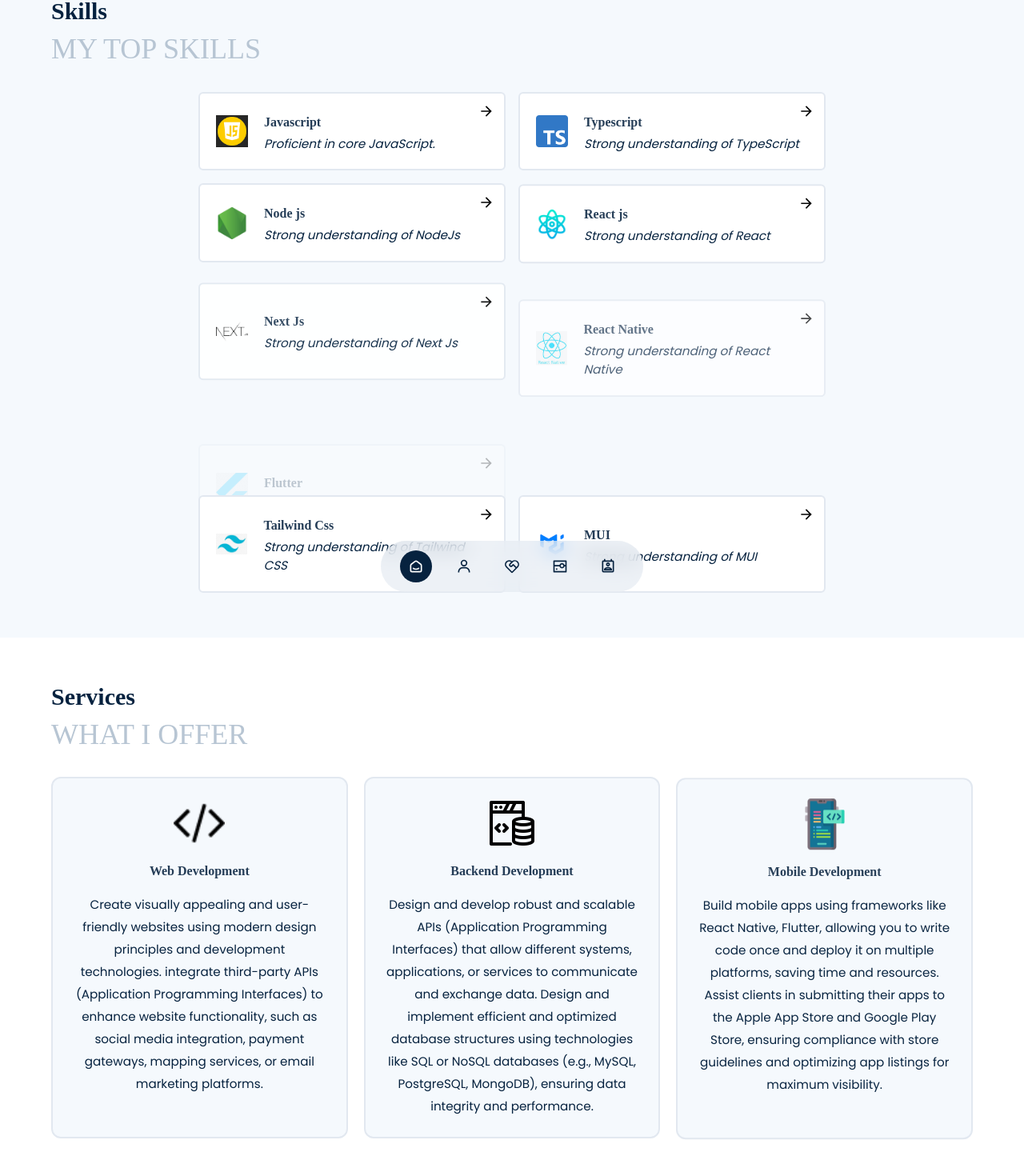
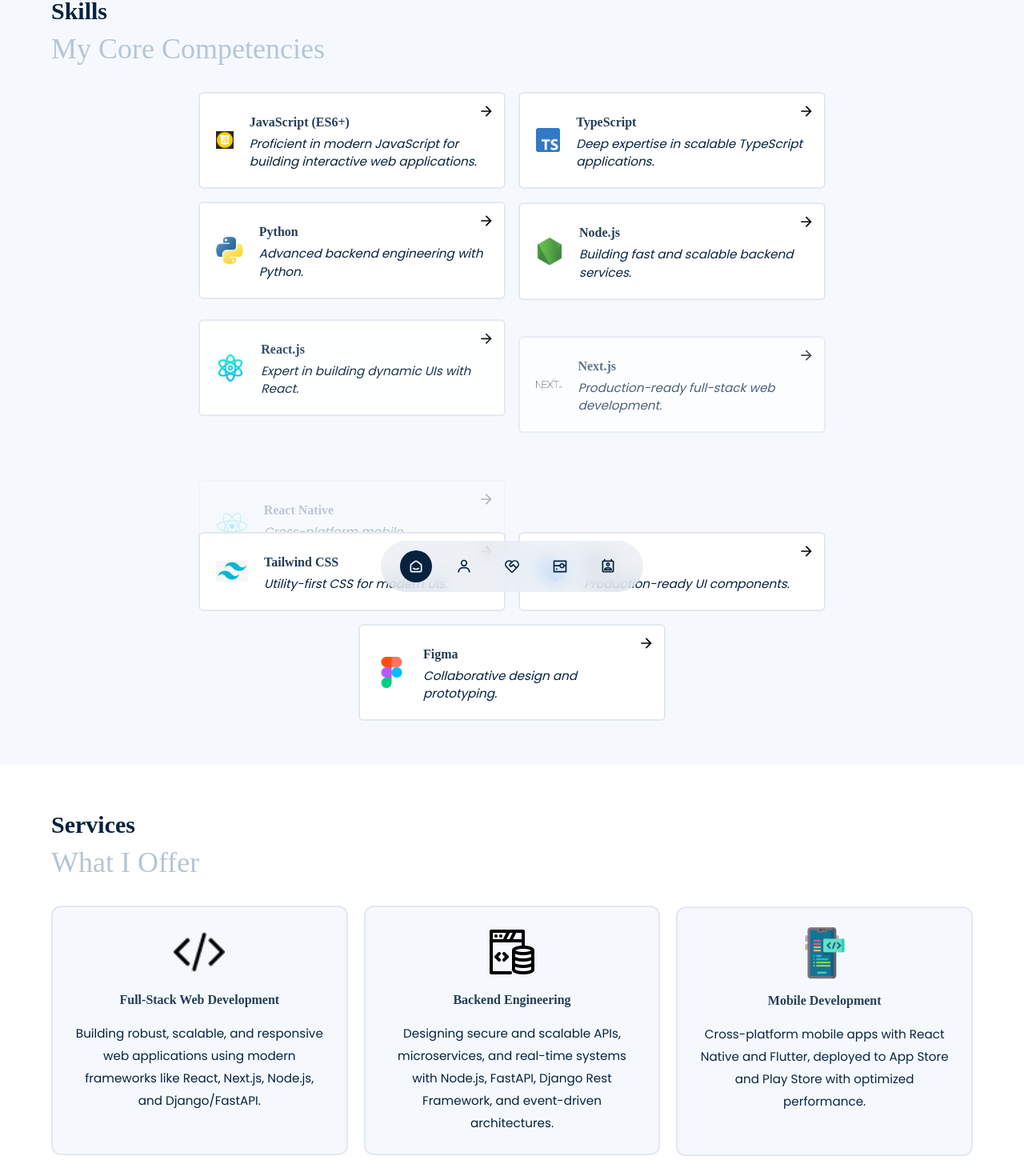
Before and after one commit to gechderib/portfolio, a React (Vite) app: page / in a window 1280 px wide. Shown: the part 860-2330 px from the top of the page at 80% size. Built offline with nearby package versions, Linux system fonts and the light colour scheme; a web font is replaced by a local one.

Commit message:
Update Content.js

```diff
--- a/src/Content.js
+++ b/src/Content.js
@@ -1,6 +1,8 @@
-// import images
-// import Hero_person from "./assets/images/Hero/person.png";
-// import Hero_person from "./assets/images/Hero/gech1.png";
+// =============================
+// Portfolio Content Configuration
+// =============================
+
+// Import images
 import Hero_person from "./assets/images/Hero/gech1.png";
 
 import figma from "./assets/images/Skills/figma.png";
@@ -16,6 +18,7 @@
 import js from "./assets/images/Skills/js.png";
 import mui from "./assets/images/Skills/mui.png";
 import tail from "./assets/images/Skills/tail.jpg";
+
 import services_logo1 from "./assets/images/Services/logo1.png";
 import services_logo2 from "./assets/images/Services/mob.png";
 import services_logo3 from "./assets/images/Services/back.png";
@@ -32,12 +35,11 @@
 import avatar1 from "./assets/images/Testimonials/avatar1.png";
 import avatar2 from "./assets/images/Testimonials/avatar2.png";
 import avatar3 from "./assets/images/Testimonials/avatar3.png";
-import avatar4 from "./assets/images/Testimonials/avatar4.png";
 
 import Hireme_person from "./assets/images/Hireme/person.png";
 import Hireme_person2 from "./assets/images/Hireme/person2.png";
 
-// import icons from react-icons
+// Icons
 import { GrMail } from "react-icons/gr";
 import { MdArrowForward, MdCall } from "react-icons/md";
 import { BsInstagram } from "react-icons/bs";
@@ -48,282 +50,257 @@
 
 export const content = {
   nav: [
-    {
-      link: "#home",
-      icon: TbSmartHome,
-    },
-    {
-      link: "#skills",
-      icon: BiUser,
-    },
-    {
-      link: "#services",
-      icon: RiServiceLine,
-    },
-    {
-      link: "#projects",
-      icon: RiProjectorLine,
-    },
-    {
-      link: "#contact",
-      icon: MdOutlinePermContactCalendar,
-    },
+    { link: "#home", icon: TbSmartHome },
+    { link: "#skills", icon: BiUser },
+    { link: "#services", icon: RiServiceLine },
+    { link: "#projects", icon: RiProjectorLine },
+    { link: "#contact", icon: MdOutlinePermContactCalendar },
   ],
+
   hero: {
-    title: "Full Stack Developer",
+    title: "Full-Stack Software Engineer",
     firstName: "Getachew",
-    LastName: "Derib",
+    lastName: "Derib",
     btnText: "Hire Me",
     image: Hero_person,
     hero_content: [
       {
         count: "4+",
-        text: "Years of Experinse in fullstack development",
+        text: "Years of experience in software engineering and full-stack development",
       },
       {
         count: "10+",
-        text: "Projects Worked in my career",
+        text: "Projects delivered across web, mobile, and backend platforms",
       },
     ],
   },
+
   skills: {
     title: "Skills",
-    subtitle: "MY TOP SKILLS",
+    subtitle: "My Core Competencies",
     skills_content: [
       {
-        name: "Javascript",
-        para: "Proficient in core JavaScript.",
+        name: "JavaScript (ES6+)",
+        para: "Proficient in modern JavaScript for building interactive web applications.",
         logo: js,
         skills: {
-          "skill1":"Experience with JavaScript frameworks/libraries such as React, Angular, or Vue.js.",
-          "skill2":"Strong understanding of asynchronous programming and Promises.",
-          "skill3":"Knowledge of ES6+ features and modern JavaScript best practices.",
-          "skill4":"Familiarity with front-end technologies like HTML5 and CSS3.",
-          "skill5":"Experience with server-side JavaScript using Node.js.",
-          "skill6":"Understanding of RESTful APIs and AJAX for data retrieval and manipulation.",
-        }
+          skill1: "Strong understanding of ES6+ features and asynchronous programming.",
+          skill2: "Experience with frameworks like React, Vue.js, and Node.js.",
+          skill3: "RESTful API consumption and AJAX data handling.",
+          skill4: "Frontend integration with HTML5 and CSS3.",
+          skill5: "Optimized DOM manipulation and state management.",
+        },
       },
       {
-        name: "Typescript",
-        para: "Strong understanding of TypeScript",
+        name: "TypeScript",
+        para: "Deep expertise in scalable TypeScript applications.",
         logo: ts,
         skills: {
-          "skill1":"Proficient in using TypeScript with JavaScript frameworks/libraries such as React, Angular, or Vue.js..",
-          "skill2":"Experience with TypeScript's static typing system and type annotations.",
-          "skill3":"Knowledge of ES6+ features and modern JavaScript best practices.",
-          "skill4":" Knowledge of TypeScript decorators and their usage in frameworks like Angular",
-          "skill5":"Familiarity with TypeScript interfaces and type definitions.",
-          "skill6":"Understanding of TypeScript's support for modern ECMAScript features.",
-        }
+          skill1: "Static typing, interfaces, generics, and decorators.",
+          skill2: "Applied in large-scale React and Next.js projects.",
+          skill3: "Strong type safety for backend services with Node.js.",
+          skill4: "Improved maintainability and developer productivity.",
+        },
       },
-
       {
-        name: "Node js",
-        para: "Strong understanding of NodeJs",
+        name: "Python",
+        para: "Advanced backend engineering with Python.",
+        logo: python,
+        skills: {
+          skill1: "Building APIs with FastAPI and Django Rest Framework.",
+          skill2: "Data processing and pipeline automation.",
+          skill3: "Integration with relational and NoSQL databases.",
+          skill4: "Secure authentication, authorization, and middleware development.",
+        },
+      },
+      {
+        name: "Node.js",
+        para: "Building fast and scalable backend services.",
         logo: nodejs,
         skills: {
-          "skill1":"Familiarity with the core modules provided by Node.js, such as fs, http, and path",
-          "skill2":"Express.js is a popular web application framework for Node.js.",
-          "skill3":"Node.js can work with various databases, such as MongoDB, MySQL, and PostgreSQL.",
-          "skill4":"RESTful APIs: Building and consuming RESTful APIs is a common use case for Node.js.",
-          "skill5":"Experience with server-side JavaScript using Node.js.",
-          "skill6":"Understanding of RESTful APIs and AJAX for data retrieval and manipulation.",
-        }
+          skill1: "RESTful APIs and GraphQL APIs using Express.js.",
+          skill2: "Real-time applications with WebSockets.",
+          skill3: "Database integration with MongoDB, PostgreSQL, MySQL.",
+          skill4: "Event-driven architecture and microservices.",
+        },
       },
       {
-        name: "React js",
-        para: "Strong understanding of React",
+        name: "React.js",
+        para: "Expert in building dynamic UIs with React.",
         logo: reactjs,
         skills: {
-          "skill1":"Experience with JavaScript frameworks/libraries such as React, Angular, or Vue.js.",
-          "skill2":"Strong understanding of asynchronous programming and Promises.",
-          "skill3":"Knowledge of ES6+ features and modern JavaScript best practices.",
-          "skill4":"Familiarity with front-end technologies like HTML5 and CSS3.",
-          "skill5":"Experience with server-side JavaScript using Node.js.",
-          "skill6":"Understanding of RESTful APIs and AJAX for data retrieval and manipulation.",
-        }
+          skill1: "State management with Redux, Zustand, and React Query.",
+          skill2: "Component-driven development and reusable UI patterns.",
+          skill3: "Integration with APIs and real-time data sources.",
+          skill4: "Performance optimization and code-splitting.",
+        },
       },
       {
-        name: "Next Js",
-        para: "Strong understanding of Next Js",
+        name: "Next.js",
+        para: "Production-ready full-stack web development.",
         logo: next,
         skills: {
-          "skill1":"Experience with JavaScript frameworks/libraries such as React, Angular, or Vue.js.",
-          "skill2":"Strong understanding of asynchronous programming and Promises.",
-          "skill3":"Knowledge of ES6+ features and modern JavaScript best practices.",
-          "skill4":"Familiarity with front-end technologies like HTML5 and CSS3.",
-          "skill5":"Experience with server-side JavaScript using Node.js.",
-          "skill6":"Understanding of RESTful APIs and AJAX for data retrieval and manipulation.",
-        }
+          skill1: "Server-side rendering (SSR) and static site generation (SSG).",
+          skill2: "API routes for backend integration.",
+          skill3: "Optimized performance and SEO-friendly web apps.",
+        },
       },
       {
         name: "React Native",
-        para: "Strong understanding of React Native",
+        para: "Cross-platform mobile development.",
         logo: native,
         skills: {
-          "skill1":"Experience with JavaScript frameworks/libraries such as React, Angular, or Vue.js.",
-          "skill2":"Strong understanding of asynchronous programming and Promises.",
-          "skill3":"Knowledge of ES6+ features and modern JavaScript best practices.",
-          "skill4":"Familiarity with front-end technologies like HTML5 and CSS3.",
-          "skill5":"Experience with server-side JavaScript using Node.js.",
-          "skill6":"Understanding of RESTful APIs and AJAX for data retrieval and manipulation.",
-        }
+          skill1: "iOS and Android apps with shared codebase.",
+          skill2: "Integration with native APIs and third-party libraries.",
+          skill3: "Push notifications and authentication flows.",
+        },
       },
       {
         name: "Flutter",
-        para: "Strong understanding of Flutter",
+        para: "Cross-platform app development with Dart.",
         logo: flutter,
         skills: {
-          "skill1":"Experience with JavaScript frameworks/libraries such as React, Angular, or Vue.js.",
-          "skill2":"Strong understanding of asynchronous programming and Promises.",
-          "skill3":"Knowledge of ES6+ features and modern JavaScript best practices.",
-          "skill4":"Familiarity with front-end technologies like HTML5 and CSS3.",
-          "skill5":"Experience with server-side JavaScript using Node.js.",
-          "skill6":"Understanding of RESTful APIs and AJAX for data retrieval and manipulation.",
-        }
+          skill1: "High-performance UI with customizable widgets.",
+          skill2: "Multi-platform deployment with single codebase.",
+          skill3: "Integration with REST and GraphQL APIs.",
+        },
+      },
+      {
+        name: "Tailwind CSS",
+        para: "Utility-first CSS for modern UIs.",
+        logo: tail,
+        skills: {
+          skill1: "Responsive and adaptive web design.",
+          skill2: "Rapid UI prototyping.",
+          skill3: "Custom themes and design consistency.",
+        },
+      },
+      {
+        name: "MUI",
+        para: "Production-ready UI components.",
+        logo: mui,
+        skills: {
+          skill1: "Material Design implementation.",
+          skill2: "Customizable UI for enterprise apps.",
+          skill3: "Integration with React and Next.js.",
+        },
       },
       {
         name: "Figma",
-        para: "Strong understanding of Figma Design",
+        para: "Collaborative design and prototyping.",
         logo: figma,
         skills: {
-          "skill1":"Experience with JavaScript frameworks/libraries such as React, Angular, or Vue.js.",
-          "skill2":"Strong understanding of asynchronous programming and Promises.",
-          "skill3":"Knowledge of ES6+ features and modern JavaScript best practices.",
-          "skill4":"Familiarity with front-end technologies like HTML5 and CSS3.",
-          "skill5":"Experience with server-side JavaScript using Node.js.",
-          "skill6":"Understanding of RESTful APIs and AJAX for data retrieval and manipulation.",
-        }
-      },
-
-      {
-        name: "Tailwind Css",
-        para: "Strong understanding of Tailwind CSS",
-        logo: tail,
-        skills: {
-          "skill1":"Experience with JavaScript frameworks/libraries such as React, Angular, or Vue.js.",
-          "skill2":"Strong understanding of asynchronous programming and Promises.",
-          "skill3":"Knowledge of ES6+ features and modern JavaScript best practices.",
-          "skill4":"Familiarity with front-end technologies like HTML5 and CSS3.",
-          "skill5":"Experience with server-side JavaScript using Node.js.",
-          "skill6":"Understanding of RESTful APIs and AJAX for data retrieval and manipulation.",
-        }
-      },
-      {
-        name: "MUI",
-        para: "Strong understanding of MUI",
-        logo: mui,
-        skills: {
-          "skill1":"Experience with JavaScript frameworks/libraries such as React, Angular, or Vue.js.",
-          "skill2":"Strong understanding of asynchronous programming and Promises.",
-          "skill3":"Knowledge of ES6+ features and modern JavaScript best practices.",
-          "skill4":"Familiarity with front-end technologies like HTML5 and CSS3.",
-          "skill5":"Experience with server-side JavaScript using Node.js.",
-          "skill6":"Understanding of RESTful APIs and AJAX for data retrieval and manipulation.",
-        }
+          skill1: "Wireframing and UI/UX design.",
+          skill2: "Interactive prototypes for web and mobile.",
+          skill3: "Handoff to developers with design tokens.",
+        },
       },
     ],
     icon: MdArrowForward,
   },
+
   services: {
     title: "Services",
-    subtitle: "WHAT I OFFER",
+    subtitle: "What I Offer",
     service_content: [
       {
-        title: "Web Development",
-        para: "Create visually appealing and user-friendly websites using modern design principles and development technologies. integrate third-party APIs (Application Programming Interfaces) to enhance website functionality, such as social media integration, payment gateways, mapping services, or email marketing platforms.",
+        title: "Full-Stack Web Development",
+        para: "Building robust, scalable, and responsive web applications using modern frameworks like React, Next.js, Node.js, and Django/FastAPI.",
         logo: services_logo1,
       },
       {
-        title: "Backend Development",
-        para: "Design and develop robust and scalable APIs (Application Programming Interfaces) that allow different systems, applications, or services to communicate and exchange data. Design and implement efficient and optimized database structures using technologies like SQL or NoSQL databases (e.g., MySQL, PostgreSQL, MongoDB), ensuring data integrity and performance. ",
+        title: "Backend Engineering",
+        para: "Designing secure and scalable APIs, microservices, and real-time systems with Node.js, FastAPI, Django Rest Framework, and event-driven architectures.",
         logo: services_logo3,
       },
       {
         title: "Mobile Development",
-        para: "Build mobile apps using frameworks like React Native, Flutter, allowing you to write code once and deploy it on multiple platforms, saving time and resources. Assist clients in submitting their apps to the Apple App Store and Google Play Store, ensuring compliance with store guidelines and optimizing app listings for maximum visibility.",
+        para: "Cross-platform mobile apps with React Native and Flutter, deployed to App Store and Play Store with optimized performance.",
         logo: services_logo2,
       },
-
     ],
   },
+
   Projects: {
     title: "Projects",
-    subtitle: "MY CREATION",
+    subtitle: "Highlighted Work",
     image: person_project,
     project_content: [
       {
-        title: "Digital Marketing",
+        title: "Digital Marketing Website",
         image: project1,
-        link:"https://shemeta.netlify.app/"
+        link: "https://shemeta.netlify.app/",
       },
       {
         title: "Kacha App",
         image: project2,
-        link:"https://play.google.com/store/search?q=kacha&c=apps"
+        link: "https://play.google.com/store/search?q=kacha&c=apps",
       },
-            {
-        title: "Dire Mfi",
-        image: project2,
-        link:"https://play.google.com/store/search?q=dire+mfi&c=apps"
+      {
+        title: "Dire MFI",
+        image: project6,
+        link: "https://play.google.com/store/search?q=dire+mfi&c=apps",
       },
       {
         title: "Portfolio",
         image: project7,
-        link:"https://github.com/gechderib/portfolio.git"
+        link: "https://github.com/gechderib/portfolio.git",
       },
       {
         title: "Hospital Management System",
         image: project4,
-        link:"https://github.com/SolomonKassahun/-front-end-with-browser-local-storage-Hospital-Mangment-System.git"
+        link: "https://github.com/SolomonKassahun/-front-end-with-browser-local-storage-Hospital-Mangment-System.git",
       },
       {
         title: "Dating App",
         image: project5,
-        link:"https://github.com/gechderib/Dating_app_RustPlusApi.git"
+        link: "https://github.com/gechderib/Dating_app_RustPlusApi.git",
       },
       {
-        title: "Maintenance",
+        title: "Maintenance Platform",
         image: project3,
-        link:"https://github.com/gechderib/Maintenance_Nodejs_Backend.git"
+        link: "https://github.com/gechderib/Maintenance_Nodejs_Backend.git",
       },
     ],
   },
+
   Testimonials: {
     title: "Testimonials",
-    subtitle: "MY CLIENT REVIEWS",
+    subtitle: "Client Feedback",
     testimonials_content: [
       {
         review:
-          "“Getachew listened to my ideas and incorporated them well into the content, he worked hard to deliver quality Development services for my websites. Great communication, great skills, project finished way ahead of schedule. I would be glad to work again with Getachew.”",
+          "“Getachew was excellent in understanding our requirements and delivered a scalable solution. Communication was clear and the project was completed ahead of schedule.”",
         img: avatar1,
         name: "Saim Ahmed",
       },
       {
         review:
-          "“he is a very good developer and cares about the clients a lot, even he will not push the timelines. delivers on time”",
+          "“A very reliable developer who cares about long-term client success. Delivers on time without compromising quality.”",
         img: avatar2,
         name: "Karthik Varma",
       },
       {
         review:
-          "“Perfect game developing! According the document freelancer made all successfully!”",
+          "“Perfect implementation! He followed the requirements closely and delivered beyond expectations.”",
         img: avatar3,
         name: "Viego Kastradze",
       },
     ],
   },
+
   Hireme: {
     title: "Hire Me",
-    subtitle: "FOR YOUR PROJECTS",
+    subtitle: "Let’s Build Together",
     image1: Hireme_person,
     image2: Hireme_person2,
-    para: "Looking for a skilled and experienced full-stack developer to bring your project to life? Look no further! Hi, I'm Getachew Derib, a highly proficient full-stack developer with 4 years of experience in building robust and scalable web applications. I specialize in both front-end and back-end development, offering end-to-end solutions that meet your unique business requirements.",
+    para: "I’m Getachew Derib, a full-stack software engineer with 4+ years of experience designing and developing web, mobile, and backend applications. I specialize in building scalable systems using React, Next.js, Node.js, FastAPI, and Django. My mission is to translate business requirements into high-quality, maintainable, and impactful solutions.",
     btnText: "Hire Me",
   },
+
   Contact: {
-    title: "Contect Me",
-    subtitle: "GET IN TOUCH",
+    title: "Contact Me",
+    subtitle: "Get In Touch",
     social_media: [
       {
         text: "gechderib1221@gmail.com",
@@ -333,7 +310,7 @@
       {
         text: "+251 95389 0542",
         icon: MdCall,
-        link: "https://wa.me/0953890542",
+        link: "https://wa.me/251953890542",
       },
       {
         text: "getachewderib",
@@ -342,7 +319,8 @@
       },
     ],
   },
+
   Footer: {
-    text: "All © Copy Right Reserved 2023",
+    text: `All © Copy Right Reserved ${new Date().getFullYear()}`,
   },
 };
```
